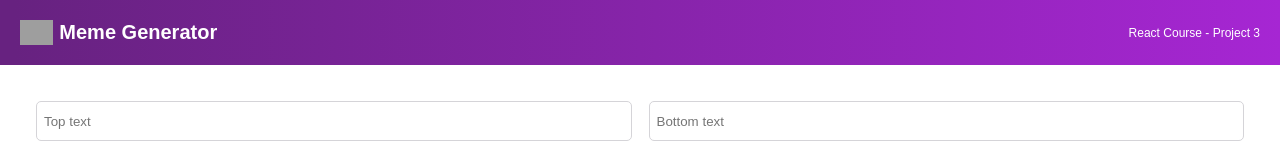
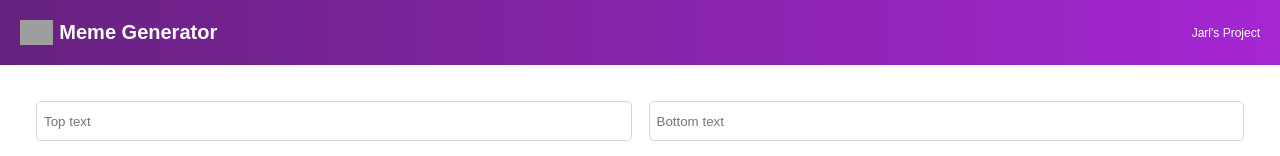
Before and after one commit to jjbriones/meme-generator, a React (Create React App) app: page / in a window 1280 px wide. Shown: the top 156 px of the page. Built offline with nearby package versions, Linux system fonts and the light colour scheme; no server answers; grey boxes are pictures that could not be loaded.

Commit message:
Update Header.js

```diff
--- a/src/components/Header.js
+++ b/src/components/Header.js
@@ -8,7 +8,7 @@ export default function Header() {
                 className="header--image"
             />
             <h2 className="header--title">Meme Generator</h2>
-            <h4 className="header--project">React Course - Project 3</h4>
+            <h4 className="header--project">Jarl's Project</h4>
         </header>
     )
 }
```
